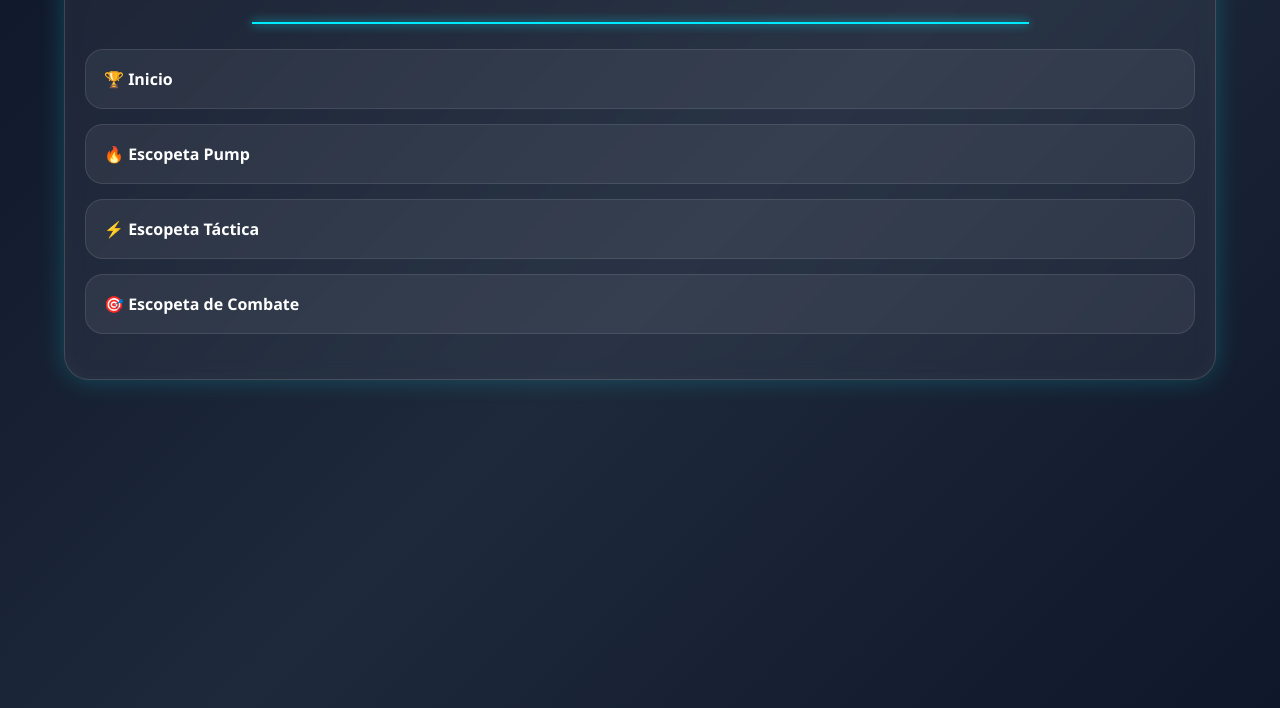
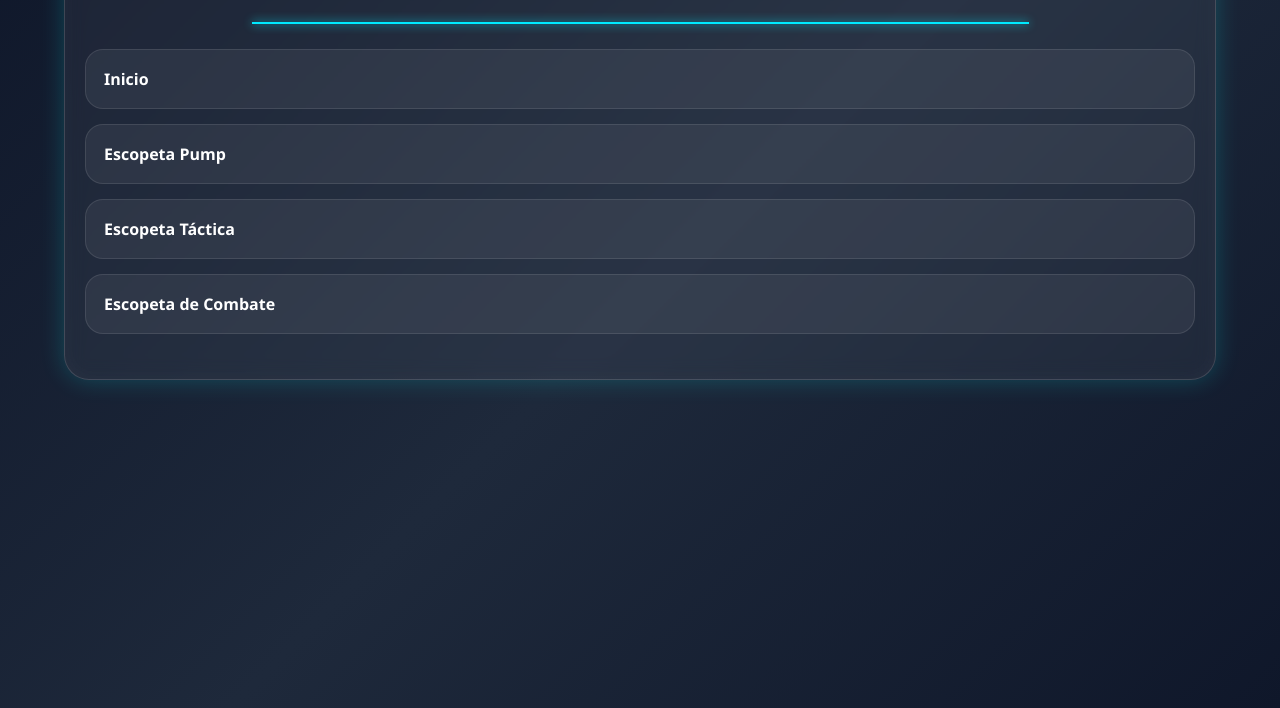
Before and after one commit to Eleazar610/Ele, a plain HTML site: page Marco izquierdo.html in a window 1280 px wide. Shown: the part 112-820 px from the top of the page. Drawn offline with Linux system fonts and the light colour scheme.

Commit message:
Update Marco izquierdo.html

```diff
--- a/Marco izquierdo.html
+++ b/Marco izquierdo.html
@@ -85,16 +85,16 @@ TOP SHOTGUNS
 <div class="linea"></div>
 <div class="menu">
 <a href="Marco derecho.html" target="principal">
-🏆 Inicio
+ Inicio
 </a>
 <a href="pump.html" target="principal">
-🔥 Escopeta Pump
+ Escopeta Pump
 </a>
 <a href="tactica.html" target="principal">
-⚡ Escopeta Táctica
+ Escopeta Táctica
 </a>
 <a href="combate.html" target="principal">
-🎯 Escopeta de Combate
+ Escopeta de Combate
 </a>
 </div>
 <div class="footer">
```
